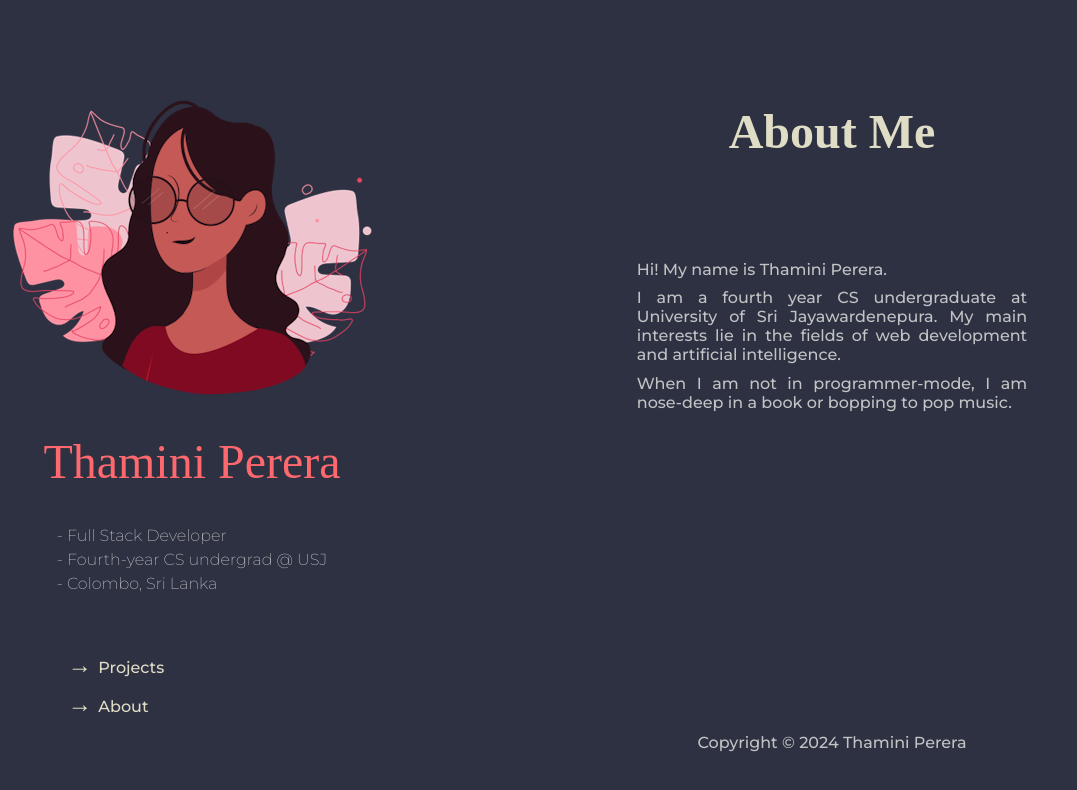
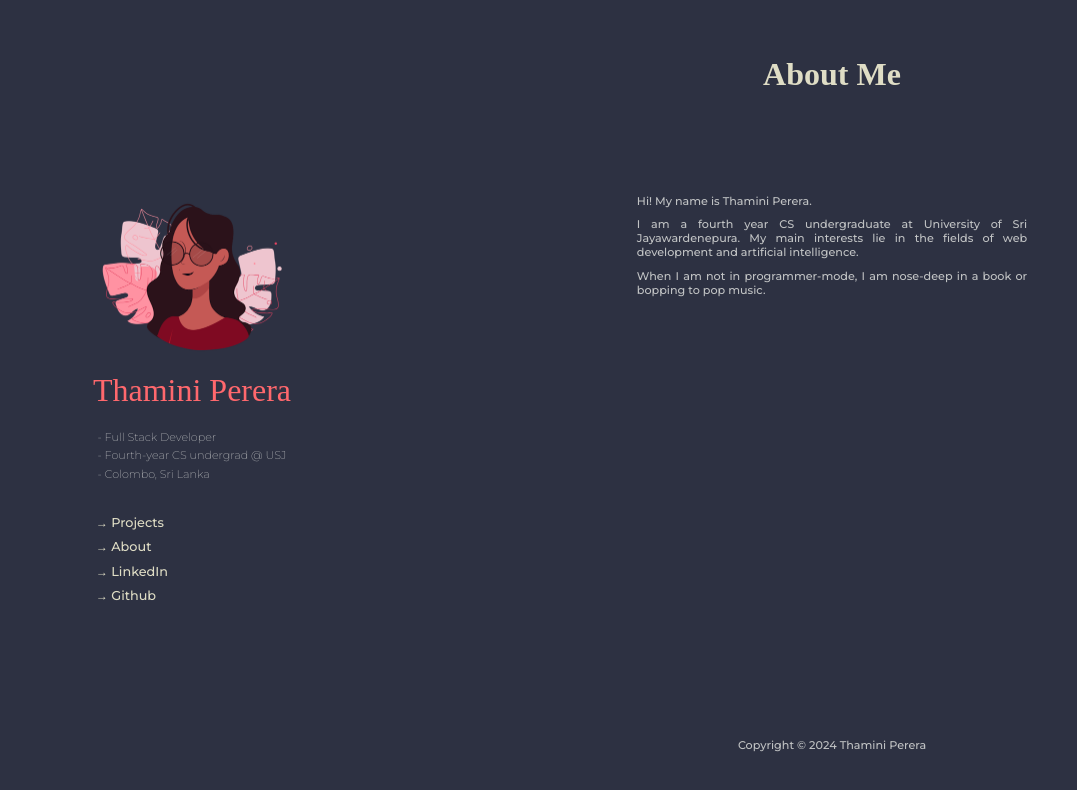
Before and after one commit to thaminiperera/folio, a Gatsby site: page /about in a window 1280 px wide. Shown: the whole page, without its empty margins (0-1077 px from the left). Built offline with nearby package versions, Linux system fonts and the light colour scheme; Gatsby itself is replaced by a stand-in of ours; a web font is replaced by a local one.

Commit message:
css corrections

```diff
--- a/src/components/Navbar.js
+++ b/src/components/Navbar.js
@@ -26,6 +26,24 @@ function Navbar() {
               <span>→ </span>About
             </Link>
           </li>
+          <li>
+            <Link
+              to="https://www.linkedin.com/in/thaminiperera/"
+              target="_blank"
+              rel="noopener noreferrer"
+            >
+              <span>→ </span>LinkedIn
+            </Link>
+          </li>
+          <li>
+            <Link
+              to="https://github.com/thaminiperera"
+              target="_blank"
+              rel="noopener noreferrer"
+            >
+              <span>→ </span>Github
+            </Link>
+          </li>
         </ul>
       </div>
       <div className="nav-socials">
--- a/src/styles/globals.css
+++ b/src/styles/globals.css
@@ -61,18 +61,21 @@ a {
   align-items: center;
   width: 30%;
 }
-
+.nav-container img {
+  height: 168px;
+  width: 200px;
+}
 .nav-name {
-  padding: 1rem;
+  padding: 0.5rem;
   font-family: "Arapey", serif;
-  font-size: 3rem;
+  font-size: 2rem;
   color: #ff686d;
 }
 
 .nav-desc {
-  padding: 1rem;
+  padding: 0.5rem;
   font-family: "Montserrat", sans-serif;
-  font-size: 1rem;
+  font-size: 0.7rem;
   color: #c1c3c4;
   font-weight: 200;
 }
@@ -82,8 +85,8 @@ a {
 }
 
 .nav-links ul {
-  padding-right: 12rem;
-  padding-top: 2rem;
+  padding-right: 10rem;
+  padding-top: 1rem;
   color: #dfddc5;
   display: flex;
   flex-direction: column;
@@ -94,7 +97,7 @@ a {
   margin: 0.3rem 0;
   color: #dfddc5;
   font-family: "Montserrat", sans-serif;
-  font-size: 1rem;
+  font-size: 0.8rem;
   text-decoration: none;
   list-style: none;
   transition: color 0.3s ease;
@@ -106,7 +109,7 @@ a {
 }
 
 .nav-links span {
-  font-size: 1.5rem;
+  font-size: 0.75rem;
 }
 
 /*Layout*/
@@ -128,8 +131,8 @@ a {
   color: #dfddc5;
   padding: 1rem;
   font-family: "Arapey", serif;
-  font-size: 3rem;
-  margin-top: 5rem;
+  font-size: 2rem;
+  margin-top: 2rem;
   display: flex;
   flex-direction: column;
   text-align: center;
@@ -141,7 +144,7 @@ a {
   flex-direction: column;
   flex-wrap: wrap;
   font-family: "Montserrat", sans-serif;
-  font-size: 1rem;
+  font-size: 0.7rem;
   color: #c1c3c4;
 }
 .about-container p {
@@ -154,17 +157,18 @@ a {
   padding: 1.7rem;
   display: flex;
   gap: 1rem;
-  max-height: 40rem;
+  max-height: 26rem;
   flex-wrap: wrap;
   overflow-x: scroll;
-  border: 1px solid #c1c3c4;
+
   justify-content: center;
+  box-shadow: rgba(225, 225, 230, 0.2) 0px 7px 29px 0px;
 }
 
 /*PROJECT*/
 .project-container {
   font-family: "Montserrat", sans-serif;
-  font-size: 1rem;
+  font-size: 0.7rem;
   color: #c1c3c4;
   width: 30%;
   padding: 3rem;
@@ -197,6 +201,7 @@ a {
   text-transform: capitalize;
   padding: 0.4rem;
 }
+
 /*Footer*/
 .footer-container {
   display: flex;
@@ -207,7 +212,7 @@ a {
   bottom: 0;
   color: #c1c3c4;
   font-family: "Montserrat", sans-serif;
-  font-size: 1rem;
+  font-size: 0.7rem;
   width: 70%;
 }
 
@@ -217,7 +222,7 @@ a {
   padding: 5rem 15rem;
 
   font-family: "Montserrat", sans-serif;
-  font-size: 1rem;
+  font-size: 0.7rem;
   color: #c1c3c4;
 }
 
```
